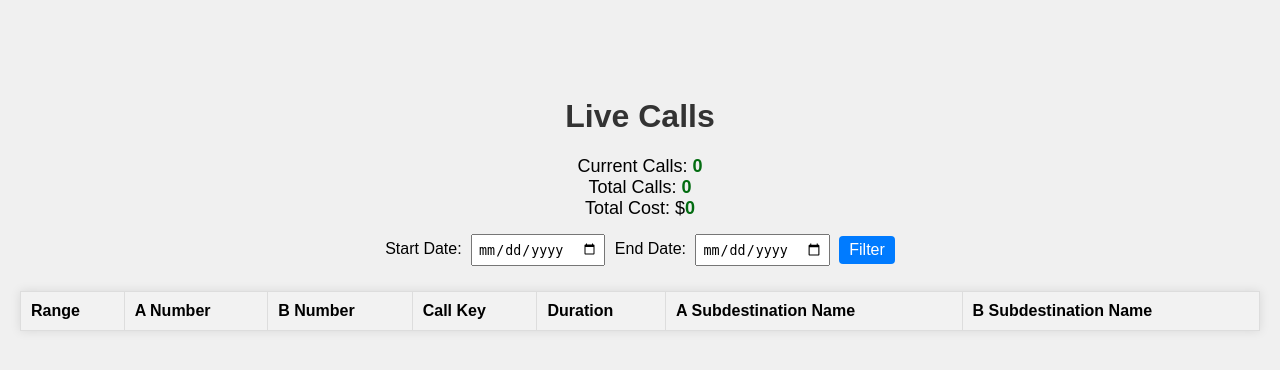
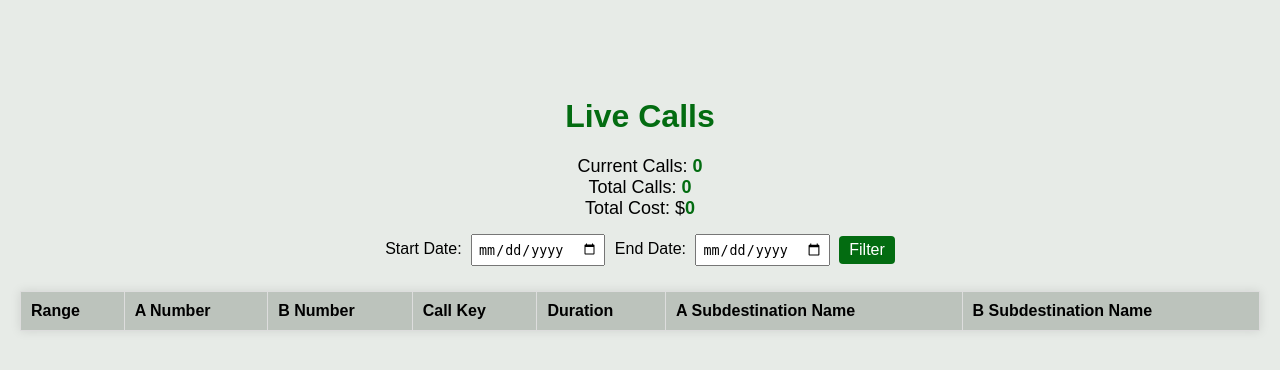
Before and after one commit to lilooakaaezeaa/live-calls, a Flask app: page / in a window 1280 px wide. Shown: the top 370 px of the page. Run offline with Flask 2, Linux system fonts and the light colour scheme; data that the repository does not hold is empty.

Commit message:
Update index.html

```diff
--- a/templates/index.html
+++ b/templates/index.html
@@ -9,11 +9,11 @@
         body {
             font-family: Arial, sans-serif;
             margin: 20px;
-            background-color: #f0f0f0;
+            background-color: #e7ebe7;
         }
         h1 {
             text-align: center;
-            color: #333;
+            color: #036c11 ;
             margin-top: 60px; /* Add margin to ensure space below the banner */
         }
         /* Table Styles */
@@ -30,7 +30,7 @@
             text-align: left;
         }
         th {
-            background-color: #f2f2f2;
+            background-color: #bcc3bc;
         }
         /* Counters and Notifications */
         .counter {
@@ -57,7 +57,7 @@
             transition: background-color 0.3s;
         }
         #playSoundBtn:hover {
-            background-color: #0056b3;
+            background-color: #036c11;
         }
         /* Date Filter */
         .date-filter {
@@ -71,7 +71,7 @@
         .date-filter button {
             padding: 5px 10px;
             font-size: 16px;
-            background-color: #007bff;
+            background-color: #036c11;
             color: #fff;
             border: none;
             cursor: pointer;
@@ -79,13 +79,13 @@
             border-radius: 4px;
         }
         .date-filter button:hover {
-            background-color: #0056b3;
+            background-color: #036c11;
         }
         /* Money Effect */
         @keyframes money-effect {
-            0% { color: #007bff; transform: scale(1); }
-            50% { color: #28a745; transform: scale(1.5); }
-            100% { color: #007bff; transform: scale(1); }
+            0% { color: #036c11; transform: scale(1); }
+            50% { color: #036c11; transform: scale(1.5); }
+            100% { color: #036c11; transform: scale(1); }
         }
         .money-effect {
             animation: money-effect 1.5s ease-in-out;
@@ -100,7 +100,7 @@
             top: -50px;
             left: 0;
             right: 0;
-            background-color: #46c35f;
+            background-color: #036c11;
             color: white;
             text-align: center;
             padding: 10px 0;
```
